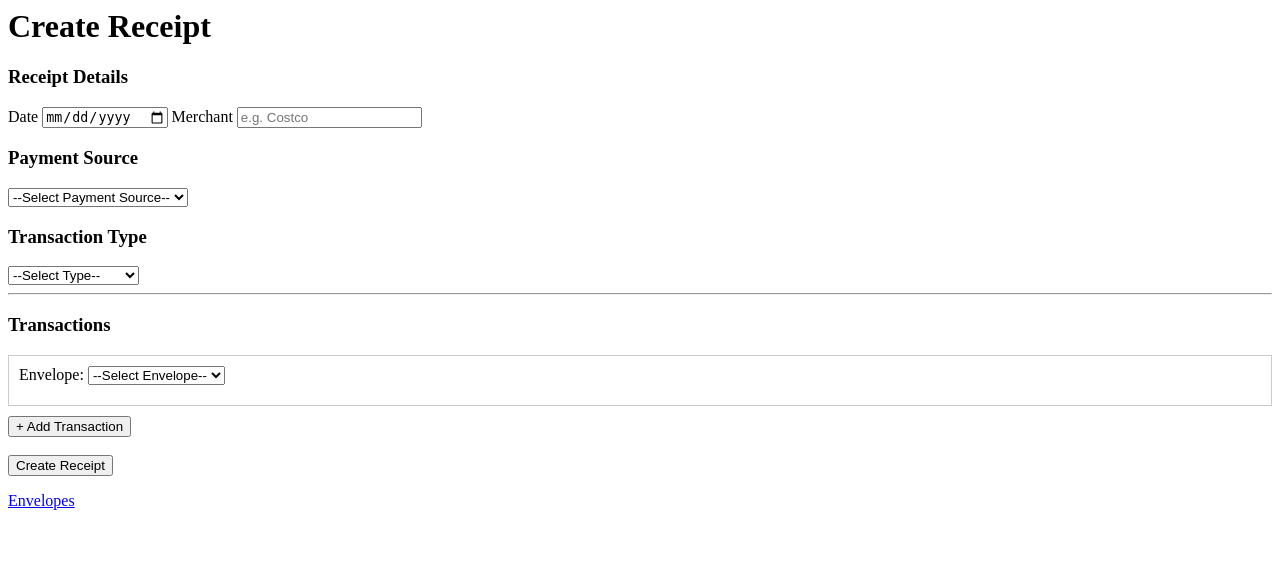
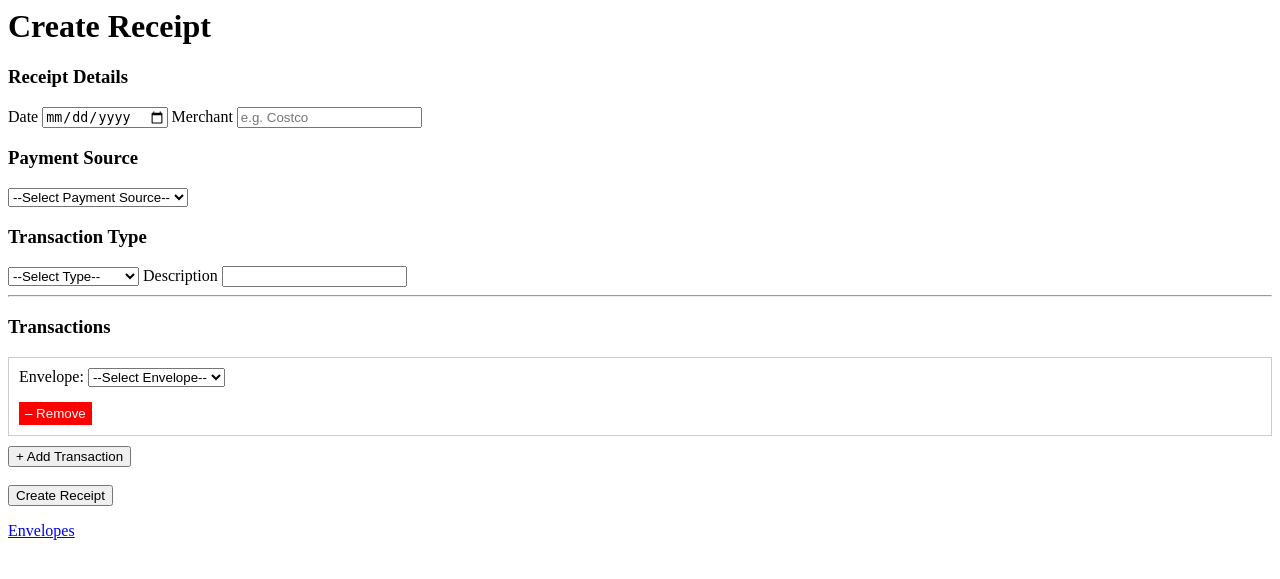
Before and after one commit to Jott2424/Envelopes, a Flask app: page /budget/1/receipts/create in a window 1280 px wide. Shown: the top 579 px of the page. Run offline with Flask 3, Linux system fonts and the light colour scheme; the visitor is signed in with stand-in values (Sample User, id 1); data that the repository does not hold is empty; some libraries are stand-ins or nearby versions.

Commit message:
added description to receipt and envelope tracking

```diff
--- /dev/null
+++ b/Envelopes/functions/helper_functions.py
@@ -0,0 +1,3 @@
+def prettify_field(name):
+    # Replace underscores with spaces and capitalize words
+    return name.replace("_", " ").title()
--- a/Envelopes/functions/queries.py
+++ b/Envelopes/functions/queries.py
@@ -15,7 +15,7 @@ GET_BUDGET_NAME_BY_BUDGET_USERS = "SELECT b.pk_budgets_id, b.name FROM budgets b
 GET_USERS_NOT_ALREADY_IN_BUDGET_USERS_BY_USER_ID = "SELECT u.pk_users_id, u.name FROM users u WHERE u.pk_users_id != %s AND u.pk_users_id NOT IN (SELECT fk_users_id FROM budget_users WHERE fk_budgets_id = %s)"
 GET_ENVELOPES_AND_TRANSACTION_FIELDS_BY_BUDGET_ID = "SELECT e.pk_envelopes_id, e.name, etf.form_order, etf.field_name, etf.field_type, etf.is_required FROM envelope_transaction_fields etf JOIN envelopes e ON etf.fk_envelopes_id = e.pk_envelopes_id WHERE e.fk_budgets_id = %s"
 GET_ENVELOPE_NAME_AND_TRANSACTION_FIELDS_BY_BUDGET_AND_ENVELOPE_ID = "SELECT e.name, pk_envelope_transaction_fields_id, e.fk_budgets_id, fk_envelopes_id, form_order, field_name, field_type, is_required FROM envelope_transaction_fields etf JOIN envelopes e ON e.pk_envelopes_id = fk_envelopes_id WHERE e.fk_budgets_id = %s AND fk_envelopes_id = %s"
-GET_ENVELOPE_NAME_AND_TRANSACTION_FIELDS_EXCLUDING_AMOUNT_BY_BUDGET_AND_ENVELOPE_ID = "SELECT e.name, pk_envelope_transaction_fields_id, e.fk_budgets_id, fk_envelopes_id, form_order, field_name, field_type, is_required FROM envelope_transaction_fields etf JOIN envelopes e ON e.pk_envelopes_id = fk_envelopes_id WHERE e.fk_budgets_id = %s AND fk_envelopes_id = %s AND lower(field_name) != 'amount' "
+GET_ENVELOPE_NAME_AND_TRANSACTION_FIELDS_EXCLUDING_AMOUNT_BY_BUDGET_AND_ENVELOPE_ID = "SELECT e.name, pk_envelope_transaction_fields_id, e.fk_budgets_id, fk_envelopes_id, form_order, field_name, field_type, is_required FROM envelope_transaction_fields etf JOIN envelopes e ON e.pk_envelopes_id = fk_envelopes_id WHERE e.fk_budgets_id = %s AND fk_envelopes_id = %s AND lower(field_name) NOT IN ('amount','description') "
 GET_ENVELOPES_NAME_AND_TRANSACTION_FIELDS_BY_BUDGET = "SELECT e.name, fk_envelopes_id, form_order, field_name, field_type, is_required FROM envelope_transaction_fields etf JOIN envelopes e ON e.pk_envelopes_id = fk_envelopes_id WHERE e.fk_budgets_id = %s"
 
 ########### Put ###########
@@ -25,7 +25,6 @@ INSERT_INTO_ENVELOPE_TRANSACTION_FIELDS = "INSERT INTO envelope_transaction_fiel
 INSERT_INTO_USER_DEFAULT_BUDGETS = "INSERT INTO user_default_budget (fk_users_id, fk_budgets_id) VALUES (%s, %s)"
 INSERT_INTO_BUDGET_USERS = "INSERT INTO budget_users (fk_budgets_id, fk_users_id) VALUES (%s, %s)"
 INSERT_INTO_PAYMENT_SOURCES = "INSERT INTO payment_sources (fk_budgets_id, name) VALUES (%s, %s)"
-INSERT_INTO_RECEIPTS = "INSERT INTO receipts (fk_users_id, fk_payment_sources_id) VALUES (%s, %s)"
 INSERT_INTO_TRANSACTIONS = "INSERT INTO transactions (fk_receipts_id, fk_envelopes_id, details) VALUES (%s, %s, %s)"
 
 ########### Put With Return ###########
@@ -33,7 +32,7 @@ INSERT_INTO_USERS_RETURN_PK = "INSERT INTO users (name, password) VALUES (%s, %s
 INSERT_INTO_BUDGETS_RETURN_PK = "INSERT INTO budgets (name) VALUES (%s) RETURNING pk_budgets_id"
 INSERT_INTO_ENVELOPES_RETURN_PK = "INSERT INTO envelopes (fk_budgets_id, name) VALUES (%s, %s) RETURNING pk_envelopes_id"
 INSERT_INTO_PAYMENT_SOURCES_RETURN_PK = "INSERT INTO payment_sources (fk_budgets_id, name) VALUES (%s, %s) RETURNING pk_payment_sources_id"
-INSERT_INTO_RECEIPTS_RETURN_PK = "INSERT INTO receipts (fk_budgets_id, fk_users_id, fk_payment_sources_id, debit_or_credit, transaction_date, merchant, amount) VALUES (%s, %s, %s, %s, %s, %s, %s) RETURNING pk_receipts_id"
+INSERT_INTO_RECEIPTS_RETURN_PK = "INSERT INTO receipts (fk_budgets_id, fk_users_id, fk_payment_sources_id, debit_or_credit, transaction_date, merchant, amount, description) VALUES (%s, %s, %s, %s, %s, %s, %s, %s) RETURNING pk_receipts_id"
 
 ########### PATCH ###########
 UPDATE_USER_DEFAULT_BUDGET_BY_USER_ID = "UPDATE user_default_budget SET fk_budgets_id = %s WHERE fk_users_id = %s"
--- a/Envelopes/functions/receipts_routes.py
+++ b/Envelopes/functions/receipts_routes.py
@@ -1,8 +1,9 @@
-from functions import db_utils, queries
+from functions import db_utils, queries, helper_functions as hf
 
 from flask import render_template, request, redirect, url_for, flash
 from flask_login import current_user
 import json
+from decimal import Decimal
 
 def receipts_home(budget_id):
     return render_template('receipts_home.html', budget_id=budget_id)
@@ -117,18 +118,36 @@ def receipts_create(budget_id):
                 flash(e, "error")
             return redirect(request.url)
 
+        description = request.form.get("description", "")
+
+        # ------------------------------
+        # Calculate receipt amount
+        # ------------------------------
+        total_amount = Decimal("0.00")
+
+        for txn in transactions.values():
+            amt = txn.get("amount")
+            if amt:
+                try:
+                    total_amount += Decimal(amt)
+                except ValueError:
+                    flash("Invalid amount value.", "error")
+                    return redirect(request.url)
+
         # ------------------------------
         # Insert receipt
         # ------------------------------
         cur.execute(
             queries.INSERT_INTO_RECEIPTS_RETURN_PK,
             (
+                budget_id,
                 current_user.id,
-                budget_id,
                 payment_source_id,
                 debit_or_credit,
                 transaction_date,
-                merchant
+                merchant,
+                total_amount,
+                description
             )
         )
         receipt_id = cur.fetchone()[0]
@@ -138,6 +157,11 @@ def receipts_create(budget_id):
         # ------------------------------
         for txn in transactions.values():
             envelope_id = txn.pop("envelope_id")
+
+            # description is optional; leave it in JSONB
+            txn_description = txn.pop("description", None)
+            if txn_description:
+                txn['description'] = txn_description
 
             cur.execute(
                 queries.INSERT_INTO_TRANSACTIONS,
@@ -152,12 +176,7 @@ def receipts_create(budget_id):
     # -----------------------------------------
     # 4. Render page (GET)
     # -----------------------------------------
-    return render_template(
-        "receipts_create.html",
-        budget_id=budget_id,
-        envelope_map=envelope_map,
-        payment_sources=payment_sources
-    )
+    return render_template("receipts_create.html",budget_id=budget_id, envelope_map=envelope_map, payment_sources=payment_sources)
 
 
 def receipts_view(budget_id):
--- a/Envelopes/functions/setup.py
+++ b/Envelopes/functions/setup.py
@@ -73,7 +73,8 @@ def first_time_init_db():
             debit_or_credit TEXT NOT NULL,
             transaction_date DATE NOT NULL,
             merchant TEXT NOT NULL,
-            amount NUMERIC(10,2) NOT NULL
+            amount NUMERIC(10,2) NOT NULL,
+            Description TEXT NOT NULL
         );
     ''')
     #a receipt can have multiple envelope deductions (transactions)
--- a/Envelopes/templates/receipts_create.html
+++ b/Envelopes/templates/receipts_create.html
@@ -44,6 +44,9 @@
             <option value="credit">Credit (Money In)</option>
         </select>
 
+        <label>Description</label>
+        <input type="text" name="receipt_description">
+
         <hr>
 
         <!-- ========================= -->
@@ -60,11 +63,11 @@
         <button type="submit">Create Receipt</button>
     </form>
 </div>
-
 <script>
 const envelopeMap = {{ envelope_map | tojson }};
 let transactionCount = 0;
 
+// Create a transaction row
 function createTransactionRow() {
     transactionCount += 1;
 
@@ -73,6 +76,7 @@ function createTransactionRow() {
 
     row.classList.add("transaction-row");
     row.style = "border:1px solid #ccc; padding:10px; margin-bottom:10px;";
+    row.id = `transaction-${transactionCount}`;
 
     const envelopeOptions = Object.keys(envelopeMap).map(id => {
         return `<option value="${id}">${envelopeMap[id].name}</option>`;
@@ -88,11 +92,16 @@ function createTransactionRow() {
         </select>
 
         <div id="fields-${transactionCount}" style="margin-top:10px;"></div>
+
+        <button type="button" class="remove-transaction" style="margin-top:5px; background:red; color:white; border:none; padding:4px 6px; cursor:pointer;">
+            – Remove
+        </button>
     `;
 
     container.appendChild(row);
 }
 
+// Render fields for a row
 function renderFields(rowNumber, envelopeId) {
     const fieldDiv = document.getElementById(`fields-${rowNumber}`);
     fieldDiv.innerHTML = "";
@@ -101,7 +110,22 @@ function renderFields(rowNumber, envelopeId) {
 
     const fields = envelopeMap[envelopeId].fields;
 
+    // Description field first
+    const descField = fields.find(f => f.name.toLowerCase() === "description");
+    if (descField) {
+        const inputName = `transactions[${rowNumber}][description]`;
+        fieldDiv.innerHTML += `
+            <div style="margin-bottom:8px;">
+                <label>Description</label>
+                <input type="text" name="${inputName}" value="">
+            </div>
+        `;
+    }
+
+    // Other fields
     fields.forEach(field => {
+        if (field.name.toLowerCase() === "description") return;
+
         const inputName = `transactions[${rowNumber}][${field.name}]`;
 
         let input;
@@ -113,22 +137,32 @@ function renderFields(rowNumber, envelopeId) {
             input = `<input type="text" name="${inputName}" ${field.required ? "required" : ""}>`;
         }
 
+        const labelText = field.name.charAt(0).toUpperCase() + field.name.slice(1).replace(/_/g, " ");
+
         fieldDiv.innerHTML += `
             <div style="margin-bottom:8px;">
-                <label>${field.name}${field.required ? " *" : ""}</label>
+                <label>${labelText}${field.required ? " *" : ""}</label>
                 ${input}
             </div>
         `;
     });
 }
 
-// Load first transaction row automatically
+// Load first row automatically
 createTransactionRow();
 
-document
-    .getElementById("add-transaction")
-    .addEventListener("click", createTransactionRow);
+// Add new transaction row
+document.getElementById("add-transaction").addEventListener("click", createTransactionRow);
+
+// Remove transaction row
+document.addEventListener("click", function(e) {
+    if (e.target.classList.contains("remove-transaction")) {
+        const row = e.target.closest(".transaction-row");
+        if (row) row.remove();
+    }
+});
 </script>
+
 
 <div class="btn-group2">
     {{ nav.envelopes_home(budget_id) }}
```
Also changed, not shown: Envelopes/templates/envelopes_create.html (+17 -0 lines), Envelopes/templates/envelopes_edit.html (+18 -1 lines).
